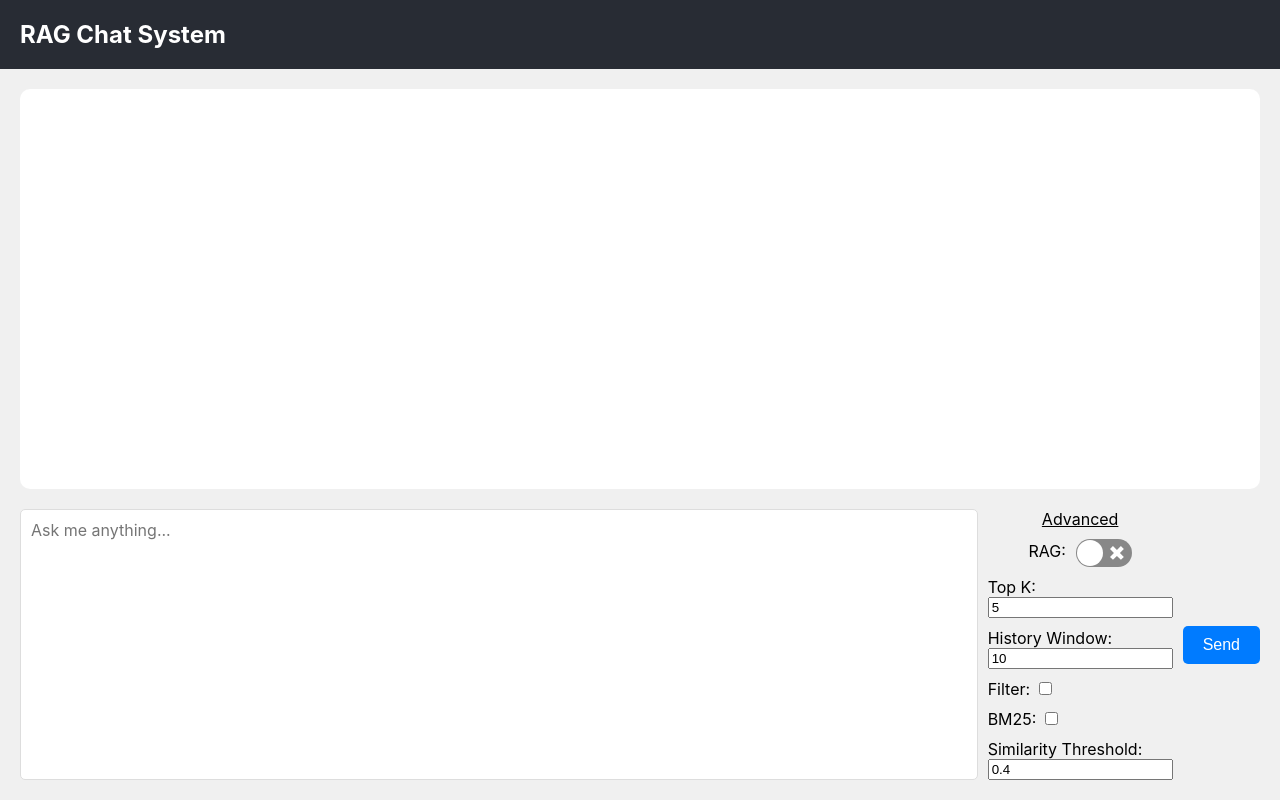
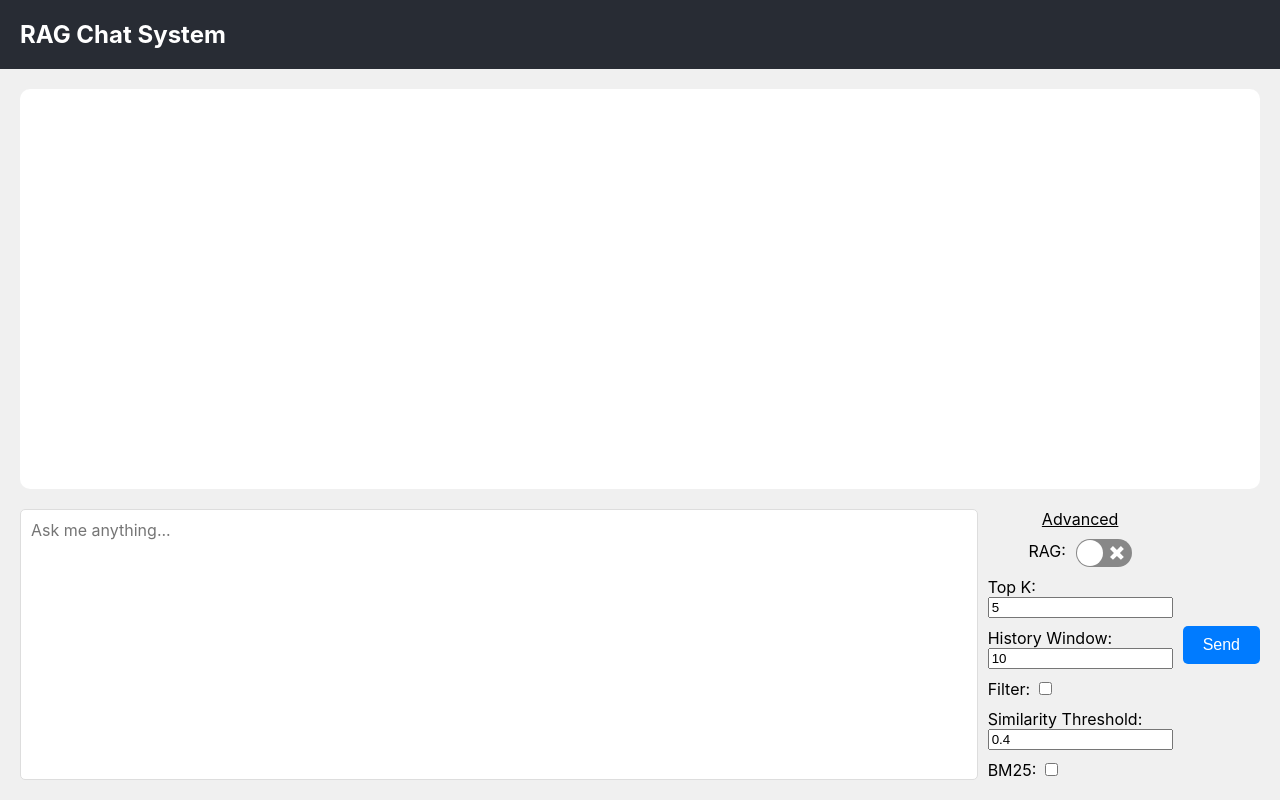
Before and after one commit to joshuakobuskie/Natural-Language-Processing, a React (Create React App) app in the folder frontend/: page / in a window 1280 px wide. Both pictures are taken after a click on the element "Advanced". Built offline with nearby package versions, Linux system fonts and the light colour scheme.

Commit message:
style: change order of buttons

```diff
--- a/frontend/src/ChatInterface.jsx
+++ b/frontend/src/ChatInterface.jsx
@@ -56,7 +56,7 @@ const ChatInterface = () => {
         headers: {
           'Content-Type': 'application/json',
         },
-        body: JSON.stringify({ prompt: input, rag: rag, history: messages, topK: topK, historyWindow: historyWindow, filter: filter, similarityThreshold: similarityThreshold}),
+        body: JSON.stringify({ prompt: input, rag: rag, history: messages, topK: topK, historyWindow: historyWindow, filter: filter, similarityThreshold: similarityThreshold, bm25: bm25}),
       });
 
       // Display the AI response
@@ -125,11 +125,11 @@ const ChatInterface = () => {
                 Filter: <input type="checkbox" value={filter} onChange={(e) => setFilter(e.target.value)}></input>
               </label>
               <label className="form-label">
-                BM25: <input type="checkbox" value={bm25} onChange={(e) => setBM25(e.target.value)}></input>
+                Similarity Threshold:
+                <input className="form-row" type="number" value={similarityThreshold} onChange={(e) => setSimilarityThreshold(e.target.value)}></input>
               </label>
               <label className="form-label">
-                Similarity Threshold:
-                <input className="form-row" type="number" value={similarityThreshold} onChange={(e) => setSimilarityThreshold(e.target.value)}></input>
+                BM25: <input type="checkbox" value={bm25} onChange={(e) => setBM25(e.target.value)}></input>
               </label>
             </div>
             )}
```
